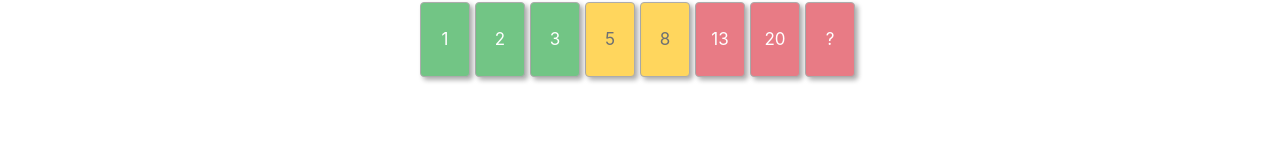
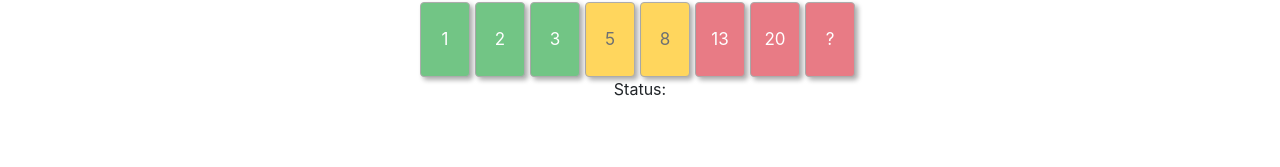
Before and after one commit to wam23/planningPoker, an Angular app: page / in a window 1280 px wide. Shown: the part 540-707 px from the top of the page. Built offline with nearby package versions, Linux system fonts and the light colour scheme.

Commit message:
server status and error handling

```diff
--- a/src/app/poker-table/poker-table.component.html
+++ b/src/app/poker-table/poker-table.component.html
@@ -15,4 +15,5 @@
           (click)="vote(20)">20</button>
   <button [ngClass]="{'btn-selected' : selectedVote==0}" [attr.disabled]="cardDisabled()" type="button" class="btn btn-danger"
           (click)="vote(0)">?</button>
+  <p>Status: {{status}}</p>
 </div>
--- a/src/app/poker-table/poker-table.component.ts
+++ b/src/app/poker-table/poker-table.component.ts
@@ -1,8 +1,6 @@
 import {Component, Input} from '@angular/core';
 
-import {HttpClient} from '@angular/common/http';
-import {catchError} from 'rxjs/operators';
-import {of} from 'rxjs';
+import {HttpClient, HttpResponse, HttpErrorResponse} from '@angular/common/http';
 
 @Component({
   selector: 'app-poker-table',
@@ -18,17 +16,20 @@ export class PokerTableComponent {
   @Input() room;
 
   selectedVote;
+  status;
 
   vote(vote): void {
+    this.status = 'wird gespeichert';
     this.http.post(`https://planningpoker-server.azurewebsites.net/rooms/${this.room}/vote`, {
       name: this.name,
       vote
-    }).pipe(
-      catchError(_ => of('error!!!'))
-    ).subscribe();
+    }).subscribe((res: HttpResponse<object>) => {
+      this.status = "gespeichert";
+    }, (error: HttpErrorResponse) => {
+      this.status = `Fehler ${error.status} ${error.statusText}`;
+    });
 
-    const info = `${this.name} voted ${vote} in ${this.room}.`;
-    console.log(info);
+    console.log(`${this.name} voted ${vote} in ${this.room}.`);
     this.selectedVote = vote;
   }
 
```
